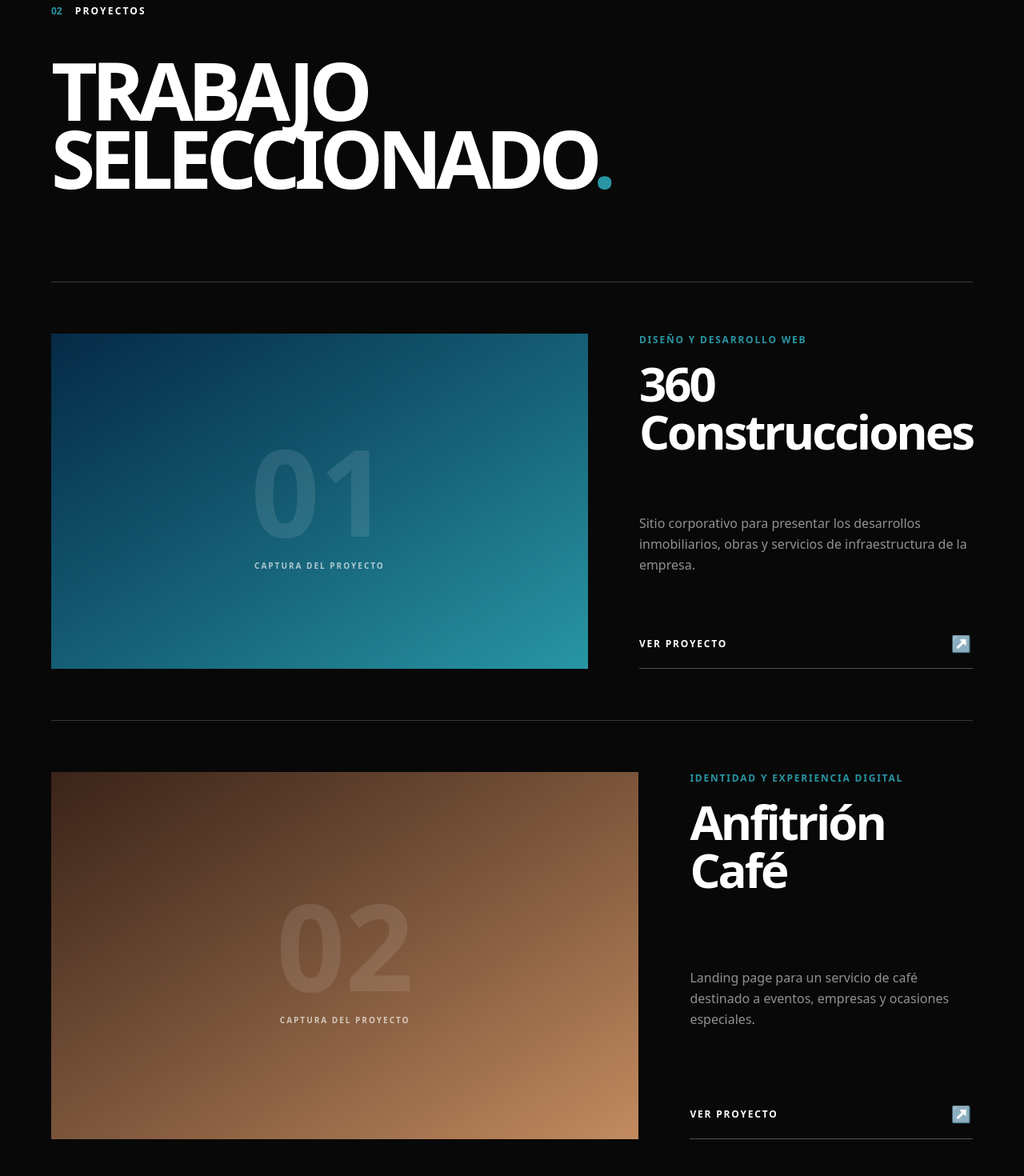
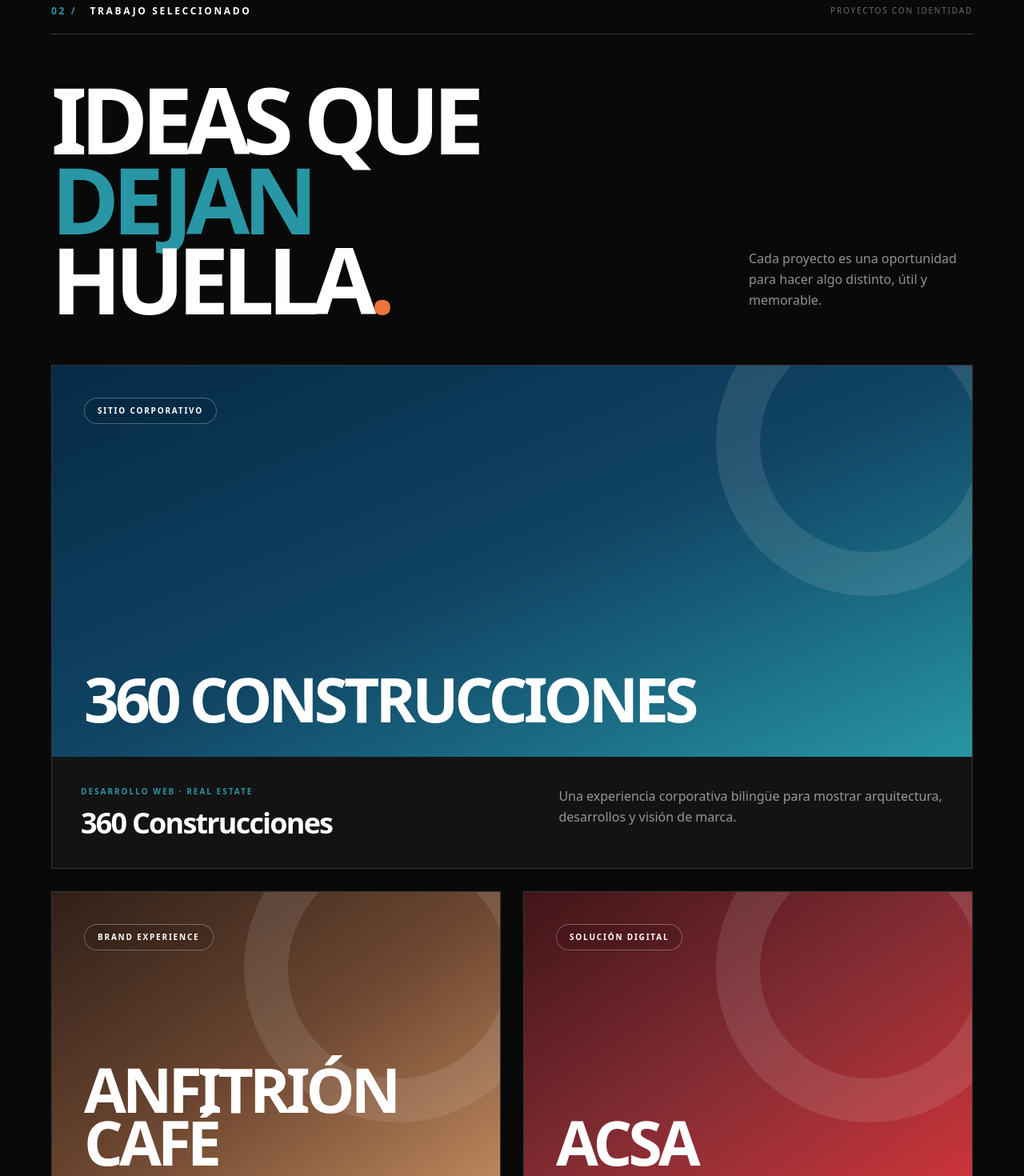
Before and after one commit to pachecoleoo/web-services-leonardo, a Next.js app: page / in a window 1280 px wide. Shown: the part 2120-3590 px from the top of the page at 80% size. Built offline with nearby package versions, Linux system fonts and the light colour scheme.

Commit message:
feat: portfolio visual 2.0 con cards editoriales

```diff
--- a/components/Projects.tsx
+++ b/components/Projects.tsx
@@ -2,122 +2,62 @@ import Image from "next/image";
 
 const projects = [
   {
-    number: "01",
-    title: "360 Construcciones",
-    category: "Diseño y desarrollo web",
-    description:
-      "Sitio corporativo para presentar los desarrollos inmobiliarios, obras y servicios de infraestructura de la empresa.",
-    image: "",
-    link: "#",
-    background: "from-[#062a47] to-[#2896a4]",
+    number: "01", title: "360 Construcciones", category: "Desarrollo web · Real estate",
+    description: "Una experiencia corporativa bilingüe para mostrar arquitectura, desarrollos y visión de marca.",
+    image: "", gradient: "from-[#062a47] via-[#104463] to-[#2896a4]", tag: "Sitio corporativo",
   },
   {
-    number: "02",
-    title: "Anfitrión Café",
-    category: "Identidad y experiencia digital",
-    description:
-      "Landing page para un servicio de café destinado a eventos, empresas y ocasiones especiales.",
-    image: "",
-    link: "#",
-    background: "from-[#3a2419] to-[#c38b5f]",
+    number: "02", title: "Anfitrión Café", category: "Landing page · Experiencia de marca",
+    description: "Una presencia digital que traduce el universo de una marca en una experiencia atractiva y cercana.",
+    image: "", gradient: "from-[#302018] via-[#6c4630] to-[#c38b5f]", tag: "Brand experience",
   },
   {
-    number: "03",
-    title: "ACSA",
-    category: "Plataforma corporativa",
-    description:
-      "Sitio institucional con publicación de búsquedas laborales y un sistema para recibir postulaciones.",
-    image: "",
-    link: "#",
-    background: "from-[#4a1013] to-[#d13439]",
+    number: "03", title: "ACSA", category: "Web corporativa · Talento",
+    description: "Comunicación de servicios y una experiencia de postulaciones pensada para conectar personas y oportunidades.",
+    image: "", gradient: "from-[#401518] via-[#842c33] to-[#d13439]", tag: "Solución digital",
   },
 ];
 
 export default function Projects() {
   return (
-    <section
-      id="proyectos"
-      className="bg-[#080808] px-6 py-24 text-white md:px-10 md:py-32 lg:px-16 lg:py-40"
-    >
+    <section id="proyectos" className="bg-[#090909] px-6 py-24 text-white sm:px-10 md:py-32 lg:px-16 lg:py-40">
       <div className="mx-auto max-w-[1500px]">
-        <div className="flex items-start gap-4">
-          <span className="text-xs font-black text-[#2896a4]">02</span>
-
-          <p className="text-xs font-black uppercase tracking-[0.18em]">
-            Proyectos
-          </p>
+        <div className="flex flex-wrap items-center justify-between gap-5 border-b border-white/20 pb-5">
+          <p className="flex items-center gap-4 text-xs font-black uppercase tracking-[.22em]"><span className="text-[#2896a4]">02 /</span> Trabajo seleccionado</p>
+          <span className="text-[10px] uppercase tracking-[.18em] text-white/40">Proyectos con identidad</span>
         </div>
-
-        <h2 className="mt-12 max-w-5xl text-[14vw] font-black uppercase leading-[0.85] tracking-[-0.075em] sm:text-[11vw] lg:text-[100px]">
-          Trabajo
-          <span className="block">
-            seleccionado<span className="text-[#2896a4]">.</span>
-          </span>
-        </h2>
-
-        <div className="mt-20 md:mt-28">
-          {projects.map((project) => (
-            <article
-              key={project.number}
-              className="grid gap-8 border-t border-white/20 py-12 lg:grid-cols-[1.35fr_0.65fr] lg:gap-16 lg:py-16"
-            >
-              <div
-                className={`group relative aspect-[16/10] overflow-hidden bg-gradient-to-br ${project.background}`}
-              >
+        <div className="grid gap-8 py-14 lg:grid-cols-[1.5fr_.5fr] lg:items-end">
+          <h2 className="max-w-5xl text-[clamp(3.2rem,9vw,8.6rem)] font-black uppercase leading-[.87] tracking-[-.075em]">Ideas que <span className="text-[#2896a4]">dejan</span><br />huella<span className="text-[#ea743c]">.</span></h2>
+          <p className="max-w-xs text-base leading-relaxed text-white/55 lg:pb-3">Cada proyecto es una oportunidad para hacer algo distinto, útil y memorable.</p>
+        </div>
+        <div className="grid gap-7 lg:grid-cols-2">
+          {projects.map((project, index) => (
+            <article key={project.number} className={"group overflow-hidden border border-white/15 bg-[#131313] " + (index === 0 ? "lg:col-span-2" : "")}>
+              <div className={"relative isolate overflow-hidden bg-gradient-to-br " + project.gradient + (index === 0 ? " aspect-[16/10] sm:aspect-[2.35/1]" : " aspect-[16/11]")}>
                 {project.image ? (
-                  <Image
-                    src={project.image}
-                    alt={`Captura del proyecto ${project.title}`}
-                    fill
-                    sizes="(max-width: 1024px) 100vw, 65vw"
-                    className="object-cover transition-transform duration-700 group-hover:scale-[1.03]"
-                  />
+                  <Image src={project.image} alt={"Vista del proyecto " + project.title} fill sizes={index === 0 ? "100vw" : "(max-width: 1024px) 100vw, 50vw"} className="object-cover transition duration-700 group-hover:scale-105" />
                 ) : (
-                  <div className="flex h-full flex-col items-center justify-center">
-                    <span className="text-[24vw] font-black leading-none text-white/10 lg:text-[150px]">
-                      {project.number}
-                    </span>
-
-                    <p className="mt-3 text-[10px] font-black uppercase tracking-[0.2em] text-white/65">
-                      Captura del proyecto
-                    </p>
-                  </div>
+                  <>
+                    <div className="absolute -right-16 -top-24 h-72 w-72 rounded-full border-[55px] border-white/10 transition duration-700 group-hover:rotate-45 sm:h-96 sm:w-96" aria-hidden="true" />
+                    <div className="absolute inset-0 flex flex-col justify-between p-6 sm:p-10">
+                      <span className="w-fit rounded-full border border-white/30 bg-black/10 px-4 py-2 text-[10px] font-bold uppercase tracking-[.18em] backdrop-blur-md">{project.tag}</span>
+                      <span className="max-w-[90%] break-words text-[clamp(2.4rem,6vw,7rem)] font-black uppercase leading-[.85] tracking-[-.065em]">{project.title}</span>
+                    </div>
+                  </>
                 )}
-
-                <div className="absolute inset-x-0 bottom-0 h-1 origin-left scale-x-0 bg-[#ea743c] transition-transform duration-500 group-hover:scale-x-100" />
+                <span className="absolute bottom-0 left-0 h-1 w-0 bg-[#ea743c] transition-[width] duration-700 group-hover:w-full" aria-hidden="true" />
               </div>
-
-              <div className="flex flex-col justify-between">
+              <div className="grid gap-5 p-6 sm:p-9 lg:grid-cols-[1fr_.85fr] lg:gap-8">
                 <div>
-                  <p className="text-xs font-black uppercase tracking-[0.15em] text-[#2896a4]">
-                    {project.category}
-                  </p>
-
-                  <h3 className="mt-4 text-4xl font-black leading-none tracking-[-0.05em] md:text-5xl lg:text-6xl">
-                    {project.title}
-                  </h3>
+                  <p className="mb-3 text-[10px] font-bold uppercase tracking-[.2em] text-[#2896a4]">{project.category}</p>
+                  <h3 className="text-3xl font-black tracking-[-.05em] sm:text-4xl">{project.title}</h3>
                 </div>
-
-                <p className="my-8 max-w-lg text-sm leading-relaxed text-white/55 md:text-base">
-                  {project.description}
-                </p>
-
-                <a
-                  href={project.link}
-                  className="group flex items-center justify-between border-b border-white/30 pb-4 text-xs font-black uppercase tracking-[0.15em] transition-colors hover:border-[#ea743c] hover:text-[#ea743c]"
-                >
-                  Ver proyecto
-                  <span
-                    className="text-xl transition-transform group-hover:-translate-y-1 group-hover:translate-x-1"
-                    aria-hidden="true"
-                  >
-                    ↗
-                  </span>
-                </a>
+                <p className="text-sm leading-relaxed text-white/55 sm:text-base">{project.description}</p>
               </div>
             </article>
           ))}
         </div>
+        <p className="mt-7 text-xs text-white/40">Las capturas reales de los proyectos se incorporarán próximamente.</p>
       </div>
     </section>
   );
```
